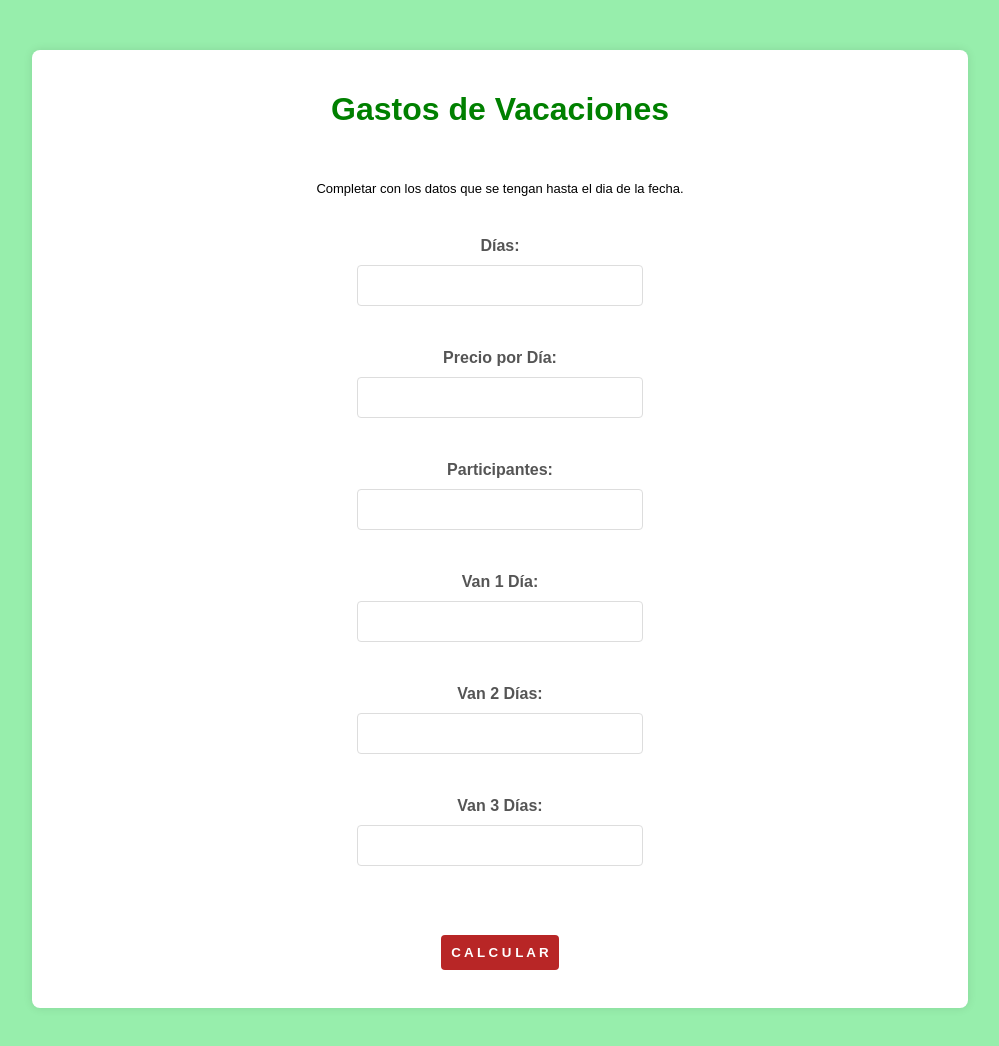
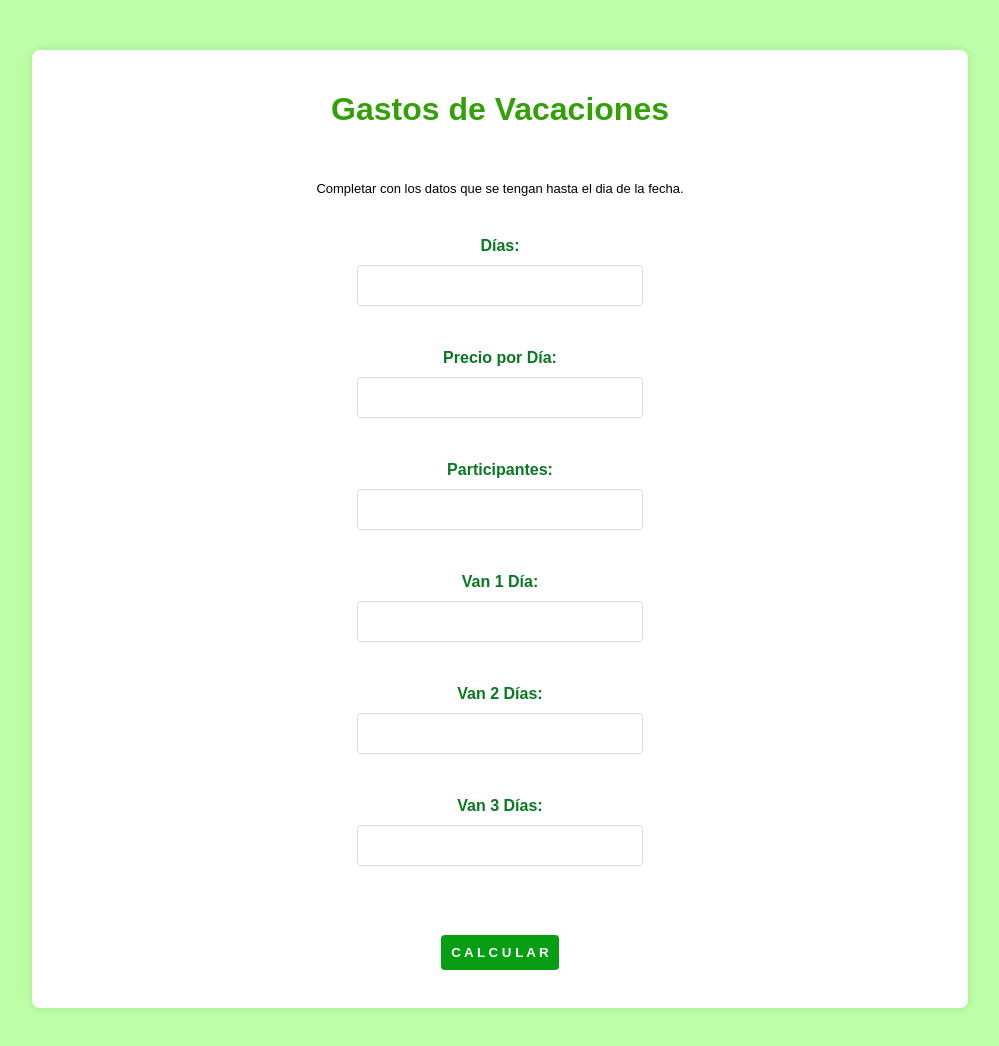
Before and after one commit to joaquinDemarchi/vacaciones, a plain HTML site: page index.html in a window 1280 px wide. Shown: the whole page, without its empty margins (140-1139 px from the left). Drawn offline with Linux system fonts and the light colour scheme.

Commit message:
actulizacuion verde

```diff
--- a/styles.css
+++ b/styles.css
@@ -1,7 +1,7 @@
 body {
     font-family: 'Arial', sans-serif;
     /* background-color: #faeded; */
-    background-color: rgb(151, 238, 172);
+    background-color: rgb(188, 255, 167);
     margin: 0;
     padding: 0;
 }
@@ -22,7 +22,7 @@ body {
 
 h1 {
     text-align: center;
-    color: green;
+    color: rgb(51, 160, 7);
     /* color: #b82626; */
 }
 
@@ -41,7 +41,7 @@ form {
 label {
     margin: 10px 0;
     font-weight: 700;
-    color: #555;
+    color: #087921;
 }
 
 input {
@@ -50,7 +50,7 @@ input {
     width: 30%;
     border: 1px solid #ddd;
     text-align: center;
-    color: #b82626;
+    color: #1a5f05;
     font-weight: 700;
     font-size: 20px;
     border-radius: 4px;
@@ -70,7 +70,7 @@ input:focus {
 
 button {
     padding: 10px;
-    background-color: #b82626;
+    background-color: #079e13;
     font-weight: 700;
     color: #fff;
     border: none;
```
